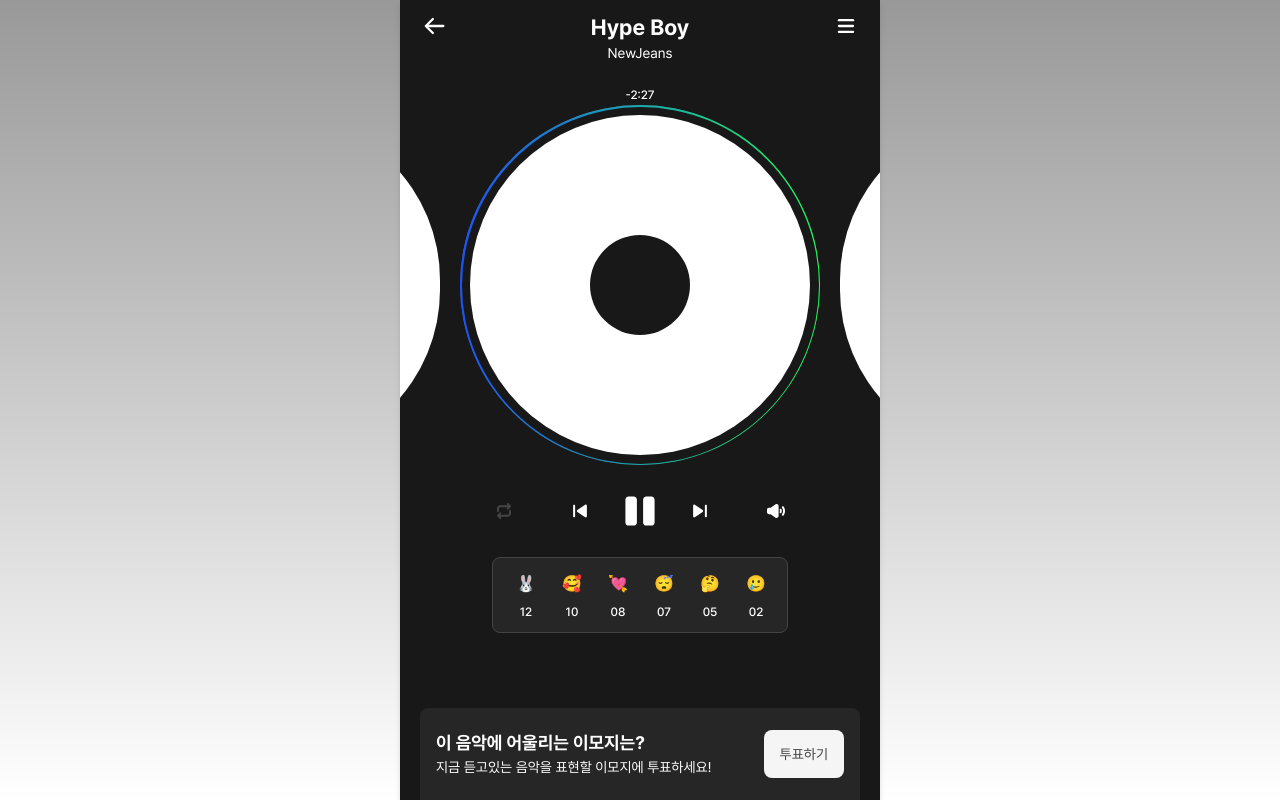
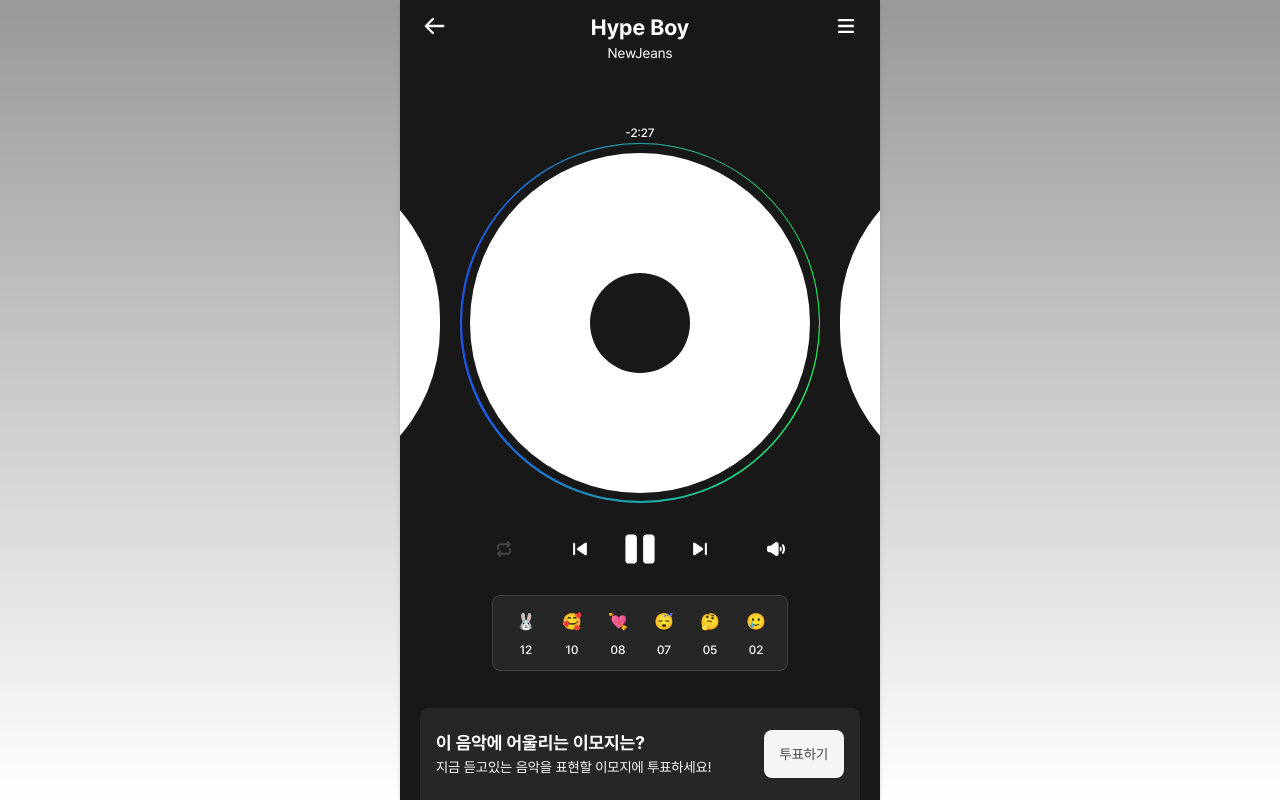
Before and after one commit to EmoHiphopSeason2/mz2mo-client, a Next.js app: page /playing in a window 1280 px wide. Built offline with nearby package versions, Linux system fonts and the light colour scheme.

Commit message:
fix: 이모지 투표 노티의 position을 static으로 수정

```diff
--- a/src/app/playing/components/vote-notice/EmojiVoteNotice.tsx
+++ b/src/app/playing/components/vote-notice/EmojiVoteNotice.tsx
@@ -2,7 +2,7 @@
 
 const EmojiVoteNotice = () => {
     return (
-        <div className="w-[440px] bg-gray-900 rounded-t-lg px-4 py-[22px] flex justify-between mx-auto absolute bottom-0 left-5">
+        <div className="w-[440px] bg-gray-900 rounded-t-lg px-4 py-[22px] flex justify-between mx-auto">
             <div className="flex flex-col">
                 <h4 className="text-h4 text-white">이 음악에 어울리는 이모지는?</h4>
                 <p className="text-body3 text-white">지금 듣고있는 음악을 표현할 이모지에 투표하세요!</p>
--- a/src/app/playing/layout.tsx
+++ b/src/app/playing/layout.tsx
@@ -7,7 +7,7 @@
 const Layout = ({ children }: PropsWithChildren) => {
   return (
     <AppPortal.Provider portalName="emoji-picker-portal">
-      <main className="w-[480px] h-screen flex-col bg-black drop-shadow-md m-auto overflow-hidden">
+      <main className="w-[480px] h-screen flex flex-col bg-black drop-shadow-md m-auto overflow-hidden">
         {children}
       </main>
     </AppPortal.Provider>
--- a/src/app/playing/page.tsx
+++ b/src/app/playing/page.tsx
@@ -10,9 +10,11 @@
   return (
     <>
       <PlayingPageHeader songTitle="Hype Boy" singerName="NewJeans" />
-      <VinylRecord />
-      <PlayController />
-      <EmojiVoteList />
+      <div className='flex flex-col my-auto'>
+        <VinylRecord />
+        <PlayController />
+        <EmojiVoteList />
+      </div>
       <EmojiVoteNotice />
     </>
   );
```
